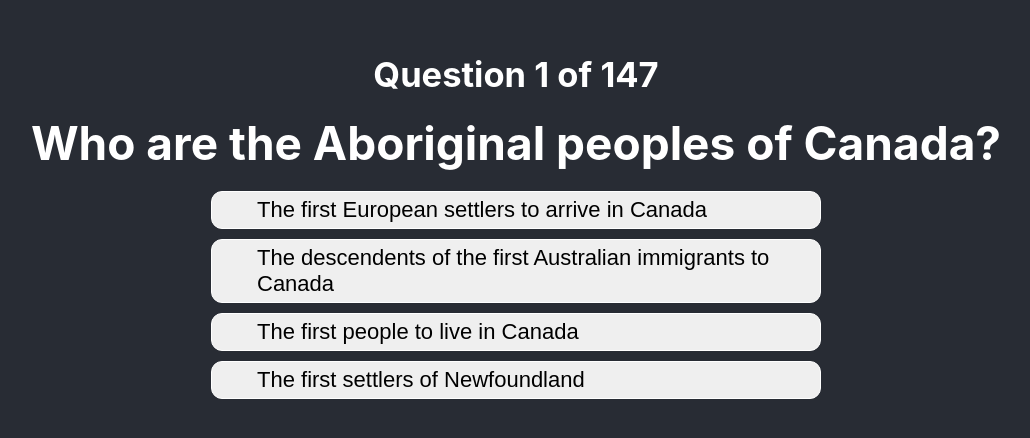
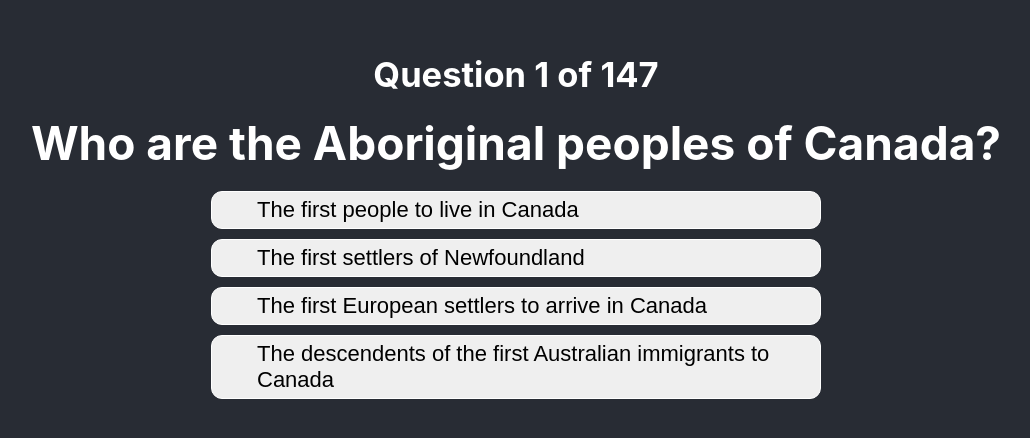
Before and after one commit to znseaman/canada-quiz, a React (Create React App) app: page / in a window 1280 px wide. Shown: the part 146-584 px from the top of the page, without its empty margins (124-1154 px from the left). Built offline with nearby package versions, Linux system fonts and the light colour scheme.

Commit message:
:sparkles: Randomize answer options

```diff
--- a/src/components/Answers.js
+++ b/src/components/Answers.js
@@ -1,16 +1,23 @@
-import React from 'react'
+import React, { useEffect, useState } from 'react'
 import Answer from './Answer'
 import { useStore } from '../context/Provider'
+import shuffle from '../utils/shuffle'
 
 const Answers = () => {
   const { state, dispatch } = useStore()
   const { currentAnswer, currentQuestion, questions } = state
   const { options, answer: correctAnswer } = questions[currentQuestion]
 
+  const [shuffledOptions, setShuffledOptions] = useState([])
+
+  useEffect(() => {
+    if (!currentAnswer) setShuffledOptions(shuffle(options))
+  }, [currentAnswer, options])
+
   return (
     <>
       {
-        options.map((option, i) => (
+        shuffledOptions.map((option, i) => (
           <Answer key={i} number={i + 1} answer={option} selected={currentAnswer == option} dispatch={dispatch} correctAnswer={correctAnswer} currentAnswer={currentAnswer} isCorrect={currentAnswer == correctAnswer}></Answer>
         ))
       }
--- /dev/null
+++ b/src/utils/shuffle.js
@@ -0,0 +1,15 @@
+/**
+ * Randomize array element order in-place.
+ * Using Durstenfeld shuffle algorithm.
+ *
+ * https://stackoverflow.com/a/12646864/1777654
+ */
+function shuffle(array) {
+  for (let i = array.length - 1; i > 0; i--) {
+    const j = Math.floor(Math.random() * (i + 1));
+    [array[i], array[j]] = [array[j], array[i]];
+  }
+  return array
+}
+
+export default shuffle
```
